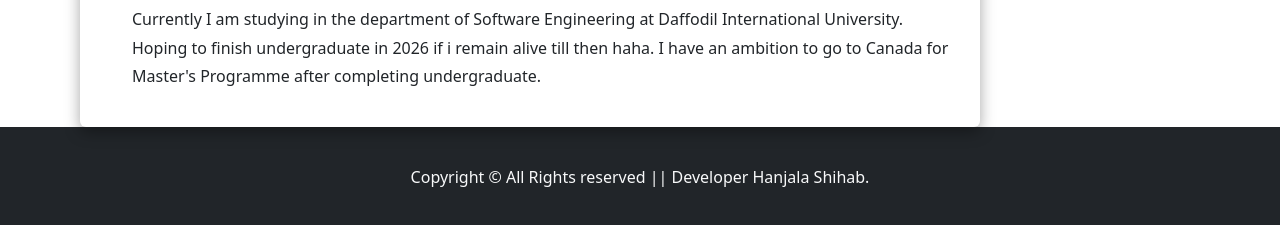
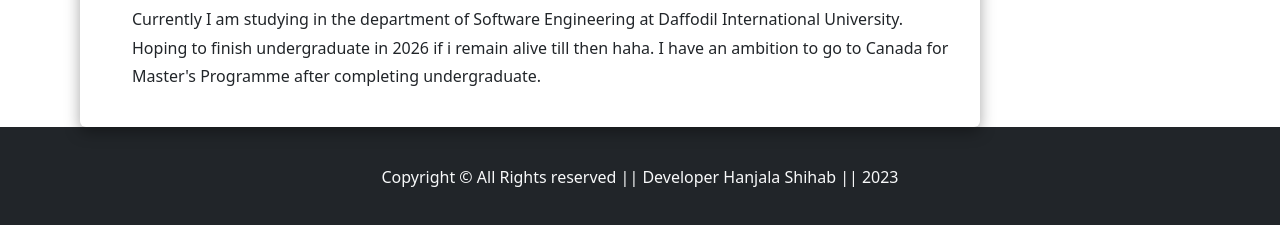
Before and after one commit to HanjalaShihab/My-Resume, a plain HTML site: page index.html in a window 1280 px wide. Shown: the part 2042-2267 px from the top of the page. Drawn offline with nearby package versions, Linux system fonts and the light colour scheme.

Commit message:
Update index.html

```diff
--- a/index.html
+++ b/index.html
@@ -160,7 +160,7 @@
 
     <div class="container-fluid bg-dark footer" style="width: 100%; height: 100px;">
         <div class="footer-text  text-light">
-            Copyright &copy; All Rights reserved || Developer Hanjala Shihab.
+            Copyright &copy; All Rights reserved || Developer Hanjala Shihab || 2023
         </div>
     </div>
 </body>
```
